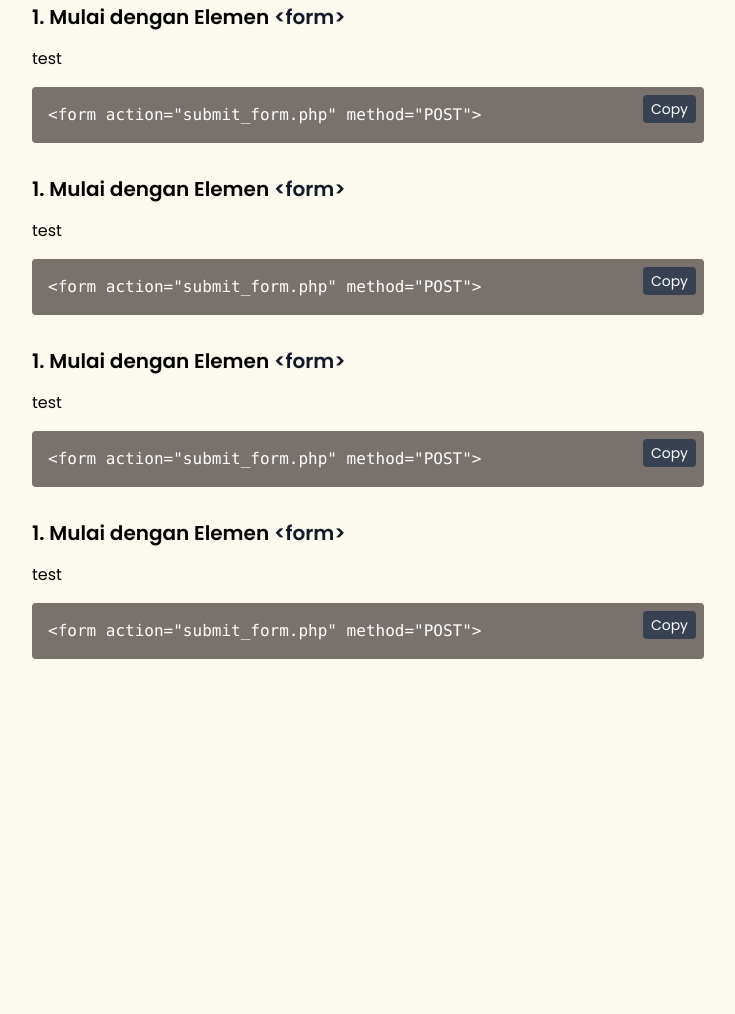
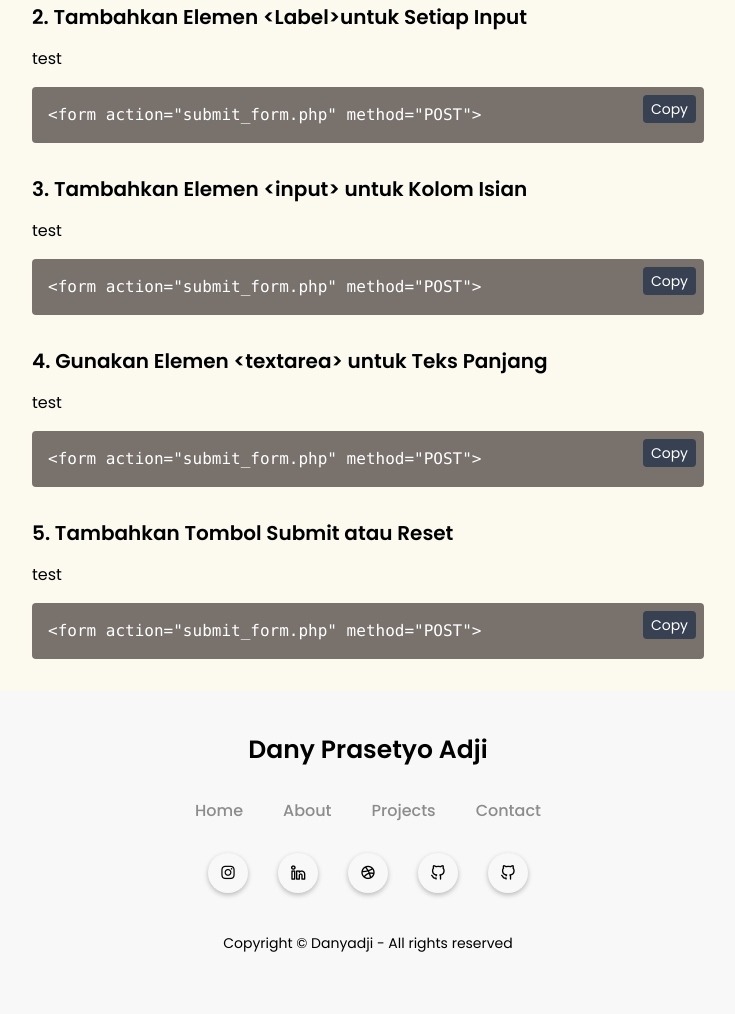
Before and after one commit to danyadji/PORTOFOLIO_UTS, a plain HTML site: page Web_Porto/form.html in a window 1280 px wide. Shown: the part 1201-2215 px from the top of the page, without its empty margins (272-1007 px from the left). Before the commit the page ends 1892 px from the top, so only its background shows below. Drawn offline with nearby package versions, Linux system fonts and the light colour scheme.

Commit message:
first commit

```diff
--- a/Web_Porto/form.html
+++ b/Web_Porto/form.html
@@ -8,6 +8,12 @@
 
     <!-- TAILWIND CSS -->
     <script src="https://cdn.tailwindcss.com"></script>
+
+    <!-- --------- UNICONS ---------- -->
+    <link
+      rel="stylesheet"
+      href="https://unicons.iconscout.com/release/v4.0.8/css/line.css"
+    />
     <script>
       function copyToClipboard(id) {
         const codeElement = document.getElementById(id);
@@ -42,7 +48,7 @@
               <div class="circle"></div>
             </li>
             <li class="nav_list">
-              <a href="#" class="nav-link">API</a>
+              <a href="location.html" class="nav-link">API</a>
               <div class="circle"></div>
             </li>
             <li class="nav_list">
@@ -51,6 +57,10 @@
             </li>
             <li class="nav_list">
               <a href="#" class="nav-link">Deploy</a>
+              <div class="circle"></div>
+            </li>
+            <li class="nav_list">
+              <a href="#" class="nav-link">Latihan</a>
               <div class="circle"></div>
             </li>
             <div class="nav-button">
@@ -177,8 +187,7 @@
             <!-- Step 1 -->
             <div class="mb-8">
               <h2 class="text-xl font-semibold mb-4">
-                1. Mulai dengan Elemen
-                <span class="text-gray-900">&lt;form&gt;</span>
+                2. Tambahkan Elemen &lt;Label&gt;untuk Setiap Input
               </h2>
               <ul class="list-disc list-inside">
                 <p>test</p>
@@ -202,8 +211,7 @@
           <div class="max-w-2xl mx-auto">
             <div class="mb-8">
               <h2 class="text-xl font-semibold mb-4">
-                1. Mulai dengan Elemen
-                <span class="text-gray-900">&lt;form&gt;</span>
+                3. Tambahkan Elemen &lt;input&gt; untuk Kolom Isian
               </h2>
               <ul class="list-disc list-inside">
                 <p>test</p>
@@ -227,8 +235,7 @@
           <div class="max-w-2xl mx-auto">
             <div class="mb-8">
               <h2 class="text-xl font-semibold mb-4">
-                1. Mulai dengan Elemen
-                <span class="text-gray-900">&lt;form&gt;</span>
+                4. Gunakan Elemen &lt;textarea&gt; untuk Teks Panjang
               </h2>
               <ul class="list-disc list-inside">
                 <p>test</p>
@@ -253,8 +260,7 @@
             <!-- Step 1 -->
             <div class="mb-8">
               <h2 class="text-xl font-semibold mb-4">
-                1. Mulai dengan Elemen
-                <span class="text-gray-900">&lt;form&gt;</span>
+                5. Tambahkan Tombol Submit atau Reset
               </h2>
               <ul class="list-disc list-inside">
                 <p>test</p>
@@ -274,5 +280,71 @@
         </div>
       </section>
     </main>
+    <!-- --------------- FOOTER --------------- -->
+
+    <footer>
+      <div class="top-footer">
+        <p>Dany Prasetyo Adji</p>
+      </div>
+      <div class="middle-footer">
+        <ul class="footer-menu">
+          <li class="footer_menu_list">
+            <a href="#home">Home</a>
+          </li>
+          <li class="footer_menu_list">
+            <a href="#about">About</a>
+          </li>
+          <li class="footer_menu_list">
+            <a href="#projects">Projects</a>
+          </li>
+          <li class="footer_menu_list">
+            <a href="#contact">Contact</a>
+          </li>
+        </ul>
+      </div>
+      <div class="footer-social-icons">
+        <div class="icon">
+          <a href="https://www.instagram.com/danyprstt/"
+            ><i class="uil uil-instagram"></i
+          ></a>
+        </div>
+        <div class="icon">
+          <a href="https://www.linkedin.com/in/dany-prasetyo-adji-135153251/"
+            ><i class="uil uil-linkedin-alt"></i
+          ></a>
+        </div>
+        <div class="icon">
+          <a href="https://dribbble.com/danyadji"
+            ><i class="uil uil-dribbble"></i
+          ></a>
+        </div>
+        <div class="icon">
+          <a href="https://github.com/danyadji"
+            ><i class="uil uil-github-alt"></i
+          ></a>
+        </div>
+        <div class="icon">
+          <a href="https://github.com/danyadji"
+            ><i class="uil uil-github-alt"></i
+          ></a>
+        </div>
+      </div>
+      <div class="bottom-footer">
+        <p>
+          Copyright &copy;
+          <a href="#home" style="text-decoration: none">Danyadji</a> - All
+          rights reserved
+        </p>
+      </div>
+    </footer>
+
+    <!-- ----- TYPING JS Link ----- -->
+    <script src="https://unpkg.com/typed.js@2.0.16/dist/typed.umd.js"></script>
+
+    <!-- ----- SCROLL REVEAL JS Link----- -->
+    <script src="https://unpkg.com/scrollreveal"></script>
+
+    <!-- ----- MAIN JS ----- -->
+    <script src="assets/js/main.js"></script>
   </body>
 </html>
```
Also changed, not shown: Web_Porto/location.html (added, +170 -0 lines), Web_Porto/table.html (+5 -3 lines), Web_Porto/assets/images/table.png (added).
